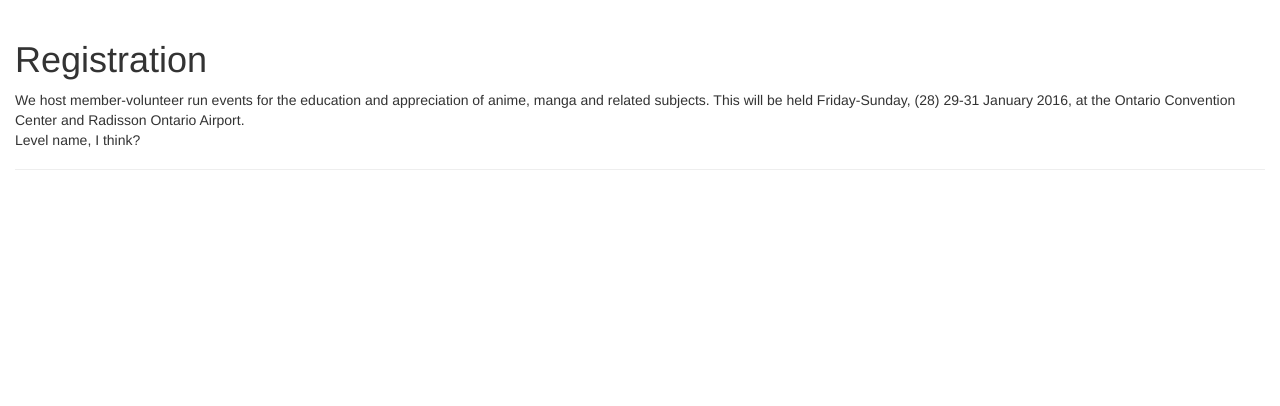
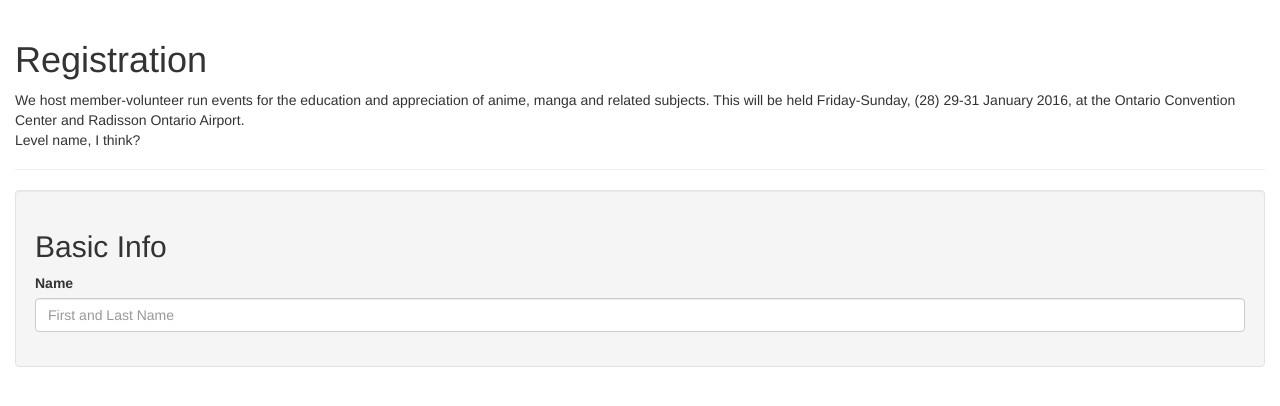
Before and after one commit to ClayTaeto/jeremy, a website: page app/index.html at #!/level1 in a window 1280 px wide. Drawn offline with Linux system fonts and the light colour scheme.

Commit message:
add first bit of form to the page

```diff
--- a/app/Levels/Level1/level1.html
+++ b/app/Levels/Level1/level1.html
@@ -4,4 +4,13 @@
 We host member-volunteer run events for the education and appreciation of anime, manga and related subjects. This  will be held Friday-Sunday, (28) 29-31 January 2016, at the Ontario Convention Center and Radisson Ontario Airport.
 
 	<p>{{name}}</p>
+
+
 </div>
+<form class="well">
+	<h2> Basic Info </h2>
+	<div class="form-group">
+		<label for="exampleInputEmail1">Name</label>
+		<input type="text" class="form-control" id="RegisterName" placeholder="First and Last Name">
+	</div>
+</form>
```
